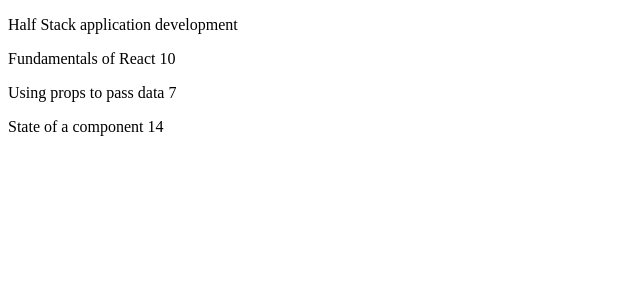
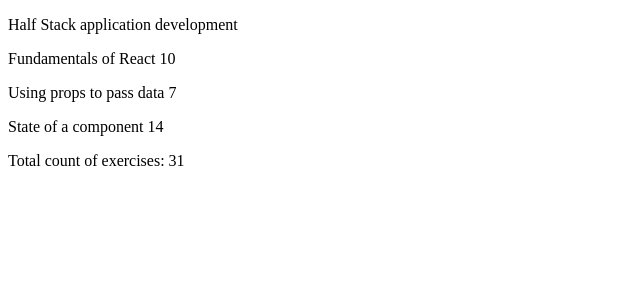
Before and after one commit to keranenkirill/FullStackOpen, a React (Vite) app in the folder osa1/part1/: page / in a window 1280 px wide. Shown: the top 300 px of the page, without its empty margins (0-640 px from the left). Built offline with nearby package versions, Linux system fonts and the light colour scheme.

Commit message:
1.3: kurssitiedot step3

```diff
--- a/osa1/part1/src/App.jsx
+++ b/osa1/part1/src/App.jsx
@@ -12,6 +12,9 @@
     name: 'State of a component',
     exercises: 14
   }
+const total ={
+    total_exercises: part1.exercises + part2.exercises + part3.exercises
+  }
 
 
   return (
@@ -20,11 +23,16 @@
       <Content part1={part1.name} exercises1={part1.exercises}/>
       <Content part2={part2.name} exercises2={part2.exercises}/>
       <Content part3={part3.name} exercises3={part3.exercises}/>
+<Total total={total.total_exercises}/>
     </div>
   )
 }
 
+
+
 const Header = (props) =>{
+//Protip: voit kohdata ohjelmoidessasi ongelmia sen suhteen missä muodossa komponentin saamat propsit ovat.
+  // Hyvä keino varmistua asiasta on tulostaa propsit konsoliin
   console.log(props)
   return (
     <div>
@@ -45,6 +53,17 @@
   );
 }
 
+const Total = (props) =>{
+  console.log(props)
+  return (
+    <div>
+      <p>
+       Total count of exercises: {props.total}
+      </p>
+    </div>
+  )
+}
+
 const Part = (props) => {
   return (
     <p>
```
